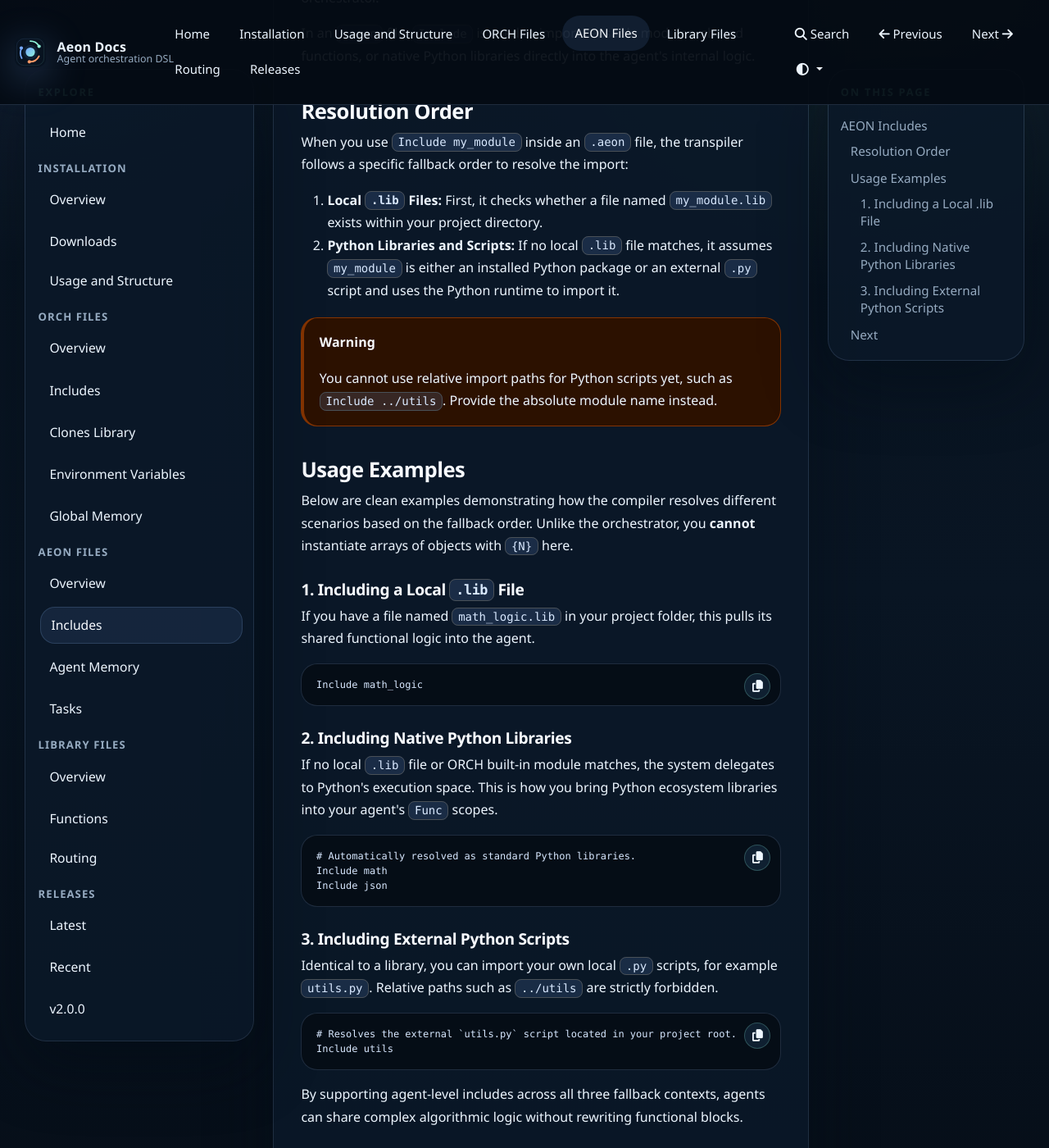
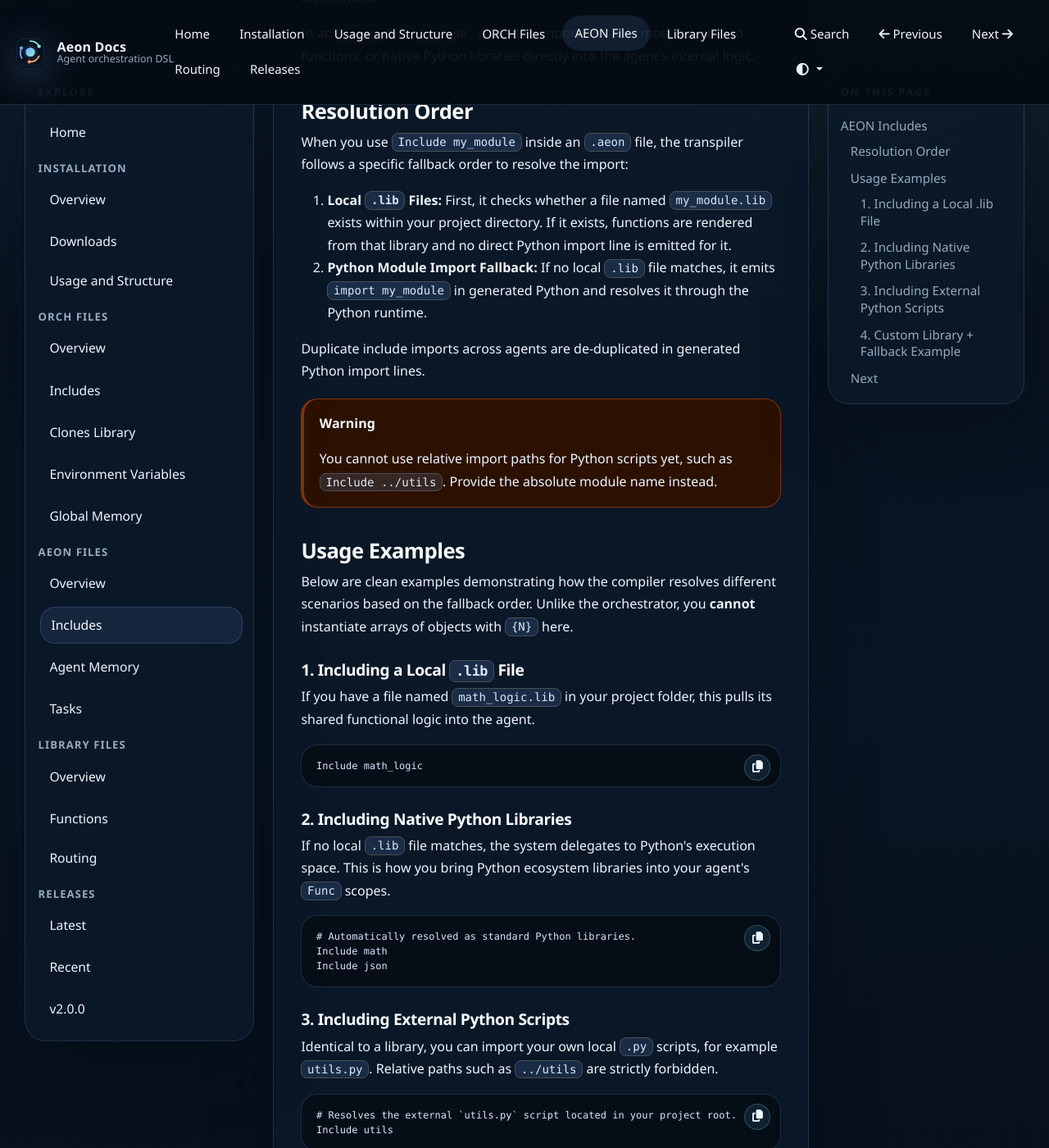
Before and after one commit to dsainvg/documentation-aeon, an MkDocs documentation site: the page built from docs/AEON FILE/AEON Includes.md, in a window 1280 px wide and 1400 px high, scrolled down 353 px. Shown: the whole window at 82% size. Built offline with MkDocs 1.6.1, drawn with Linux system fonts in a browser that asks for light colours; some of the changed text lies outside the part shown.

````diff
--- a/docs/AEON FILE/AEON Includes.md
+++ b/docs/AEON FILE/AEON Includes.md
@@ -18,8 +18,10 @@ In an `.aeon` file, `Include` is used to import reusable modules, shared functio
 
 When you use `Include my_module` inside an `.aeon` file, the transpiler follows a specific fallback order to resolve the import:
 
-1. **Local `.lib` Files:** First, it checks whether a file named `my_module.lib` exists within your project directory.
-2. **Python Libraries and Scripts:** If no local `.lib` file matches, it assumes `my_module` is either an installed Python package or an external `.py` script and uses the Python runtime to import it.
+1. **Local `.lib` Files:** First, it checks whether a file named `my_module.lib` exists within your project directory. If it exists, functions are rendered from that library and no direct Python import line is emitted for it.
+2. **Python Module Import Fallback:** If no local `.lib` file matches, it emits `import my_module` in generated Python and resolves it through the Python runtime.
+
+Duplicate include imports across agents are de-duplicated in generated Python import lines.
 
 !!! warning
     You cannot use relative import paths for Python scripts yet, such as `Include ../utils`. Provide the absolute module name instead.
@@ -38,7 +40,7 @@ Include math_logic
 
 ### 2. Including Native Python Libraries
 
-If no local `.lib` file or ORCH built-in module matches, the system delegates to Python's execution space. This is how you bring Python ecosystem libraries into your agent's `Func` scopes.
+If no local `.lib` file matches, the system delegates to Python's execution space. This is how you bring Python ecosystem libraries into your agent's `Func` scopes.
 
 ```orch
 # Automatically resolved as standard Python libraries.
@@ -55,6 +57,16 @@ Identical to a library, you can import your own local `.py` scripts, for example
 Include utils
 ```
 
+### 4. Custom Library + Fallback Example
+
+```orch
+# custom_math.lib exists, so it is treated as a DSL library include.
+Include custom_math
+
+# requests is not a local .lib file, so generated Python emits: import requests
+Include requests
+```
+
 By supporting agent-level includes across all three fallback contexts, agents can share complex algorithmic logic without rewriting functional blocks.
 
 ## Next
````
Also changed, not shown: docs/ORCH FILES/Orch Includes.md (+2 -0 lines), docs/ORCH FILES/Orch Includes/Environment ( env).md (+15 -0 lines).
